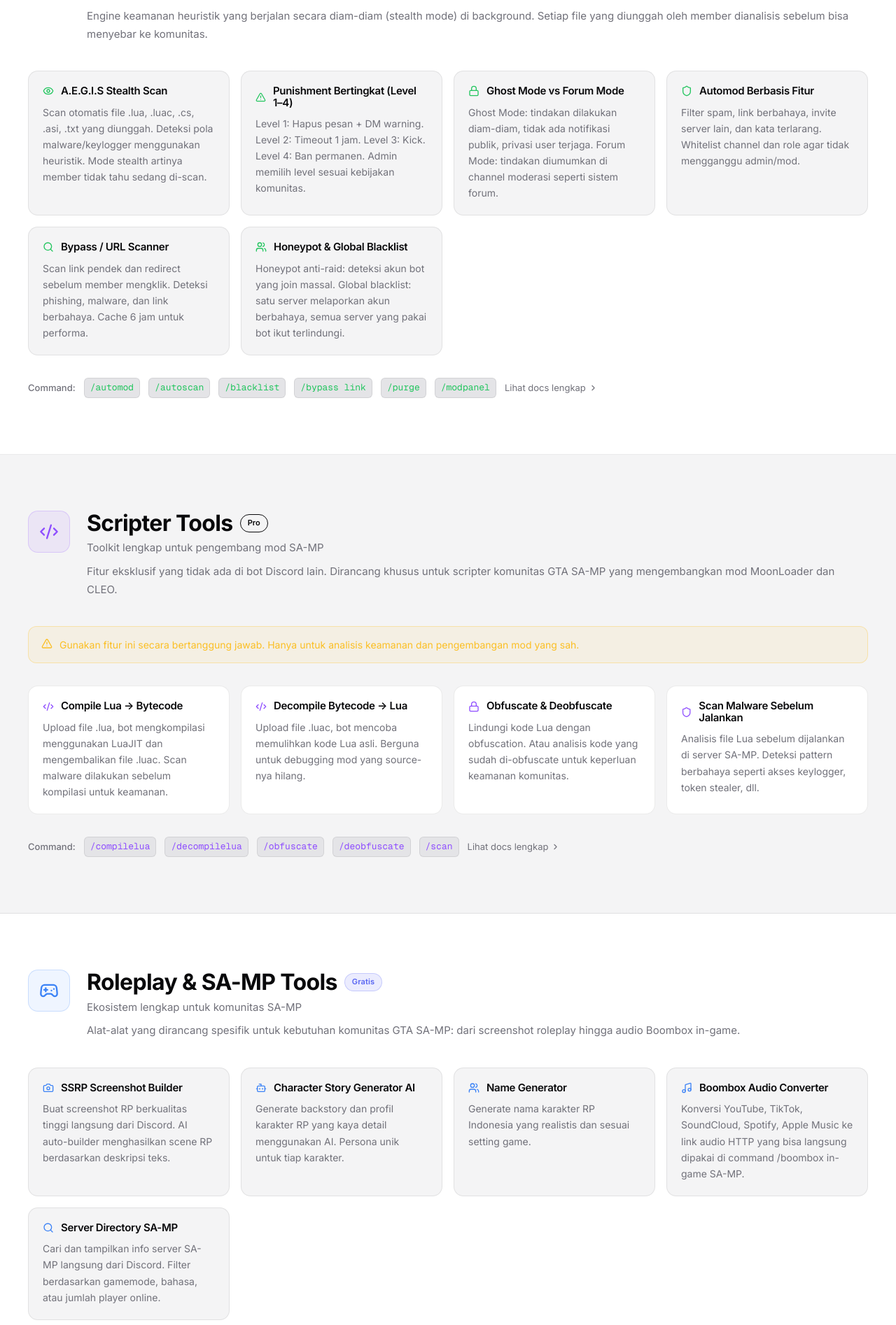
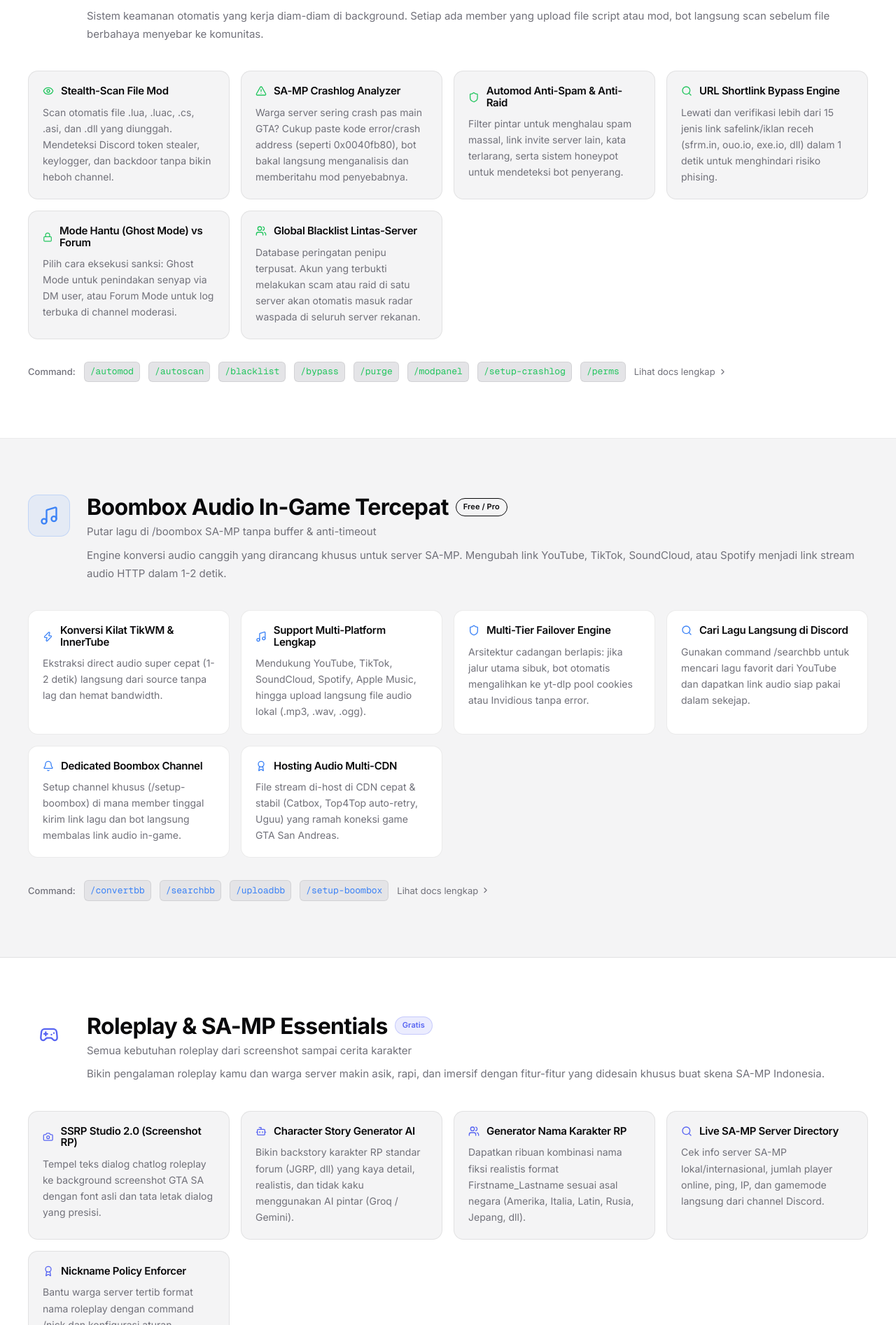
Before and after one commit to ReyyIchiro/web-usa-bot, a Next.js app: page /fitur in a window 1280 px wide. Shown: the part 626-2520 px from the top of the page at 70% size. Built offline with nearby package versions, Linux system fonts and the light colour scheme; what fumadocs-ui would draw is missing.

Commit message:
feat: perbarui katalog detail fitur dan perbandingan harga sesuai update bot

```diff
--- a/src/app/(marketing)/fitur/page.tsx
+++ b/src/app/(marketing)/fitur/page.tsx
@@ -18,224 +18,254 @@ const modules = [
     icon: Shield,
     color: "#22c55e",
     title: "Security & A.E.G.I.S SOC",
-    subtitle: "Keamanan kelas enterprise untuk komunitas Anda",
+    subtitle: "Jaga server dari virus mod, hacker, dan serbuan raid",
     description:
-      "Engine keamanan heuristik yang berjalan secara diam-diam (stealth mode) di background. Setiap file yang diunggah oleh member dianalisis sebelum bisa menyebar ke komunitas.",
+      "Sistem keamanan otomatis yang kerja diam-diam di background. Setiap ada member yang upload file script atau mod, bot langsung scan sebelum file berbahaya menyebar ke komunitas.",
     features: [
       {
         icon: Eye,
-        name: "A.E.G.I.S Stealth Scan",
-        desc: "Scan otomatis file .lua, .luac, .cs, .asi, .txt yang diunggah. Deteksi pola malware/keylogger menggunakan heuristik. Mode stealth artinya member tidak tahu sedang di-scan.",
+        name: "Stealth-Scan File Mod",
+        desc: "Scan otomatis file .lua, .luac, .cs, .asi, dan .dll yang diunggah. Mendeteksi Discord token stealer, keylogger, dan backdoor tanpa bikin heboh channel.",
       },
       {
         icon: AlertTriangle,
-        name: "Punishment Bertingkat (Level 1–4)",
-        desc: "Level 1: Hapus pesan + DM warning. Level 2: Timeout 1 jam. Level 3: Kick. Level 4: Ban permanen. Admin memilih level sesuai kebijakan komunitas.",
+        name: "SA-MP Crashlog Analyzer",
+        desc: "Warga server sering crash pas main GTA? Cukup paste kode error/crash address (seperti 0x0040fb80), bot bakal langsung menganalisis dan memberitahu mod penyebabnya.",
+      },
+      {
+        icon: Shield,
+        name: "Automod Anti-Spam & Anti-Raid",
+        desc: "Filter pintar untuk menghalau spam massal, link invite server lain, kata terlarang, serta sistem honeypot untuk mendeteksi bot penyerang.",
+      },
+      {
+        icon: Search,
+        name: "URL Shortlink Bypass Engine",
+        desc: "Lewati dan verifikasi lebih dari 15 jenis link safelink/iklan receh (sfrm.in, ouo.io, exe.io, dll) dalam 1 detik untuk menghindari risiko phising.",
       },
       {
         icon: Lock,
-        name: "Ghost Mode vs Forum Mode",
-        desc: "Ghost Mode: tindakan dilakukan diam-diam, tidak ada notifikasi publik, privasi user terjaga. Forum Mode: tindakan diumumkan di channel moderasi seperti sistem forum.",
+        name: "Mode Hantu (Ghost Mode) vs Forum",
+        desc: "Pilih cara eksekusi sanksi: Ghost Mode untuk penindakan senyap via DM user, atau Forum Mode untuk log terbuka di channel moderasi.",
+      },
+      {
+        icon: Users,
+        name: "Global Blacklist Lintas-Server",
+        desc: "Database peringatan penipu terpusat. Akun yang terbukti melakukan scam atau raid di satu server akan otomatis masuk radar waspada di seluruh server rekanan.",
+      },
+    ],
+    commands: ["/automod", "/autoscan", "/blacklist", "/bypass", "/purge", "/modpanel", "/setup-crashlog", "/perms"],
+    tier: "Pro",
+  },
+  {
+    id: "boombox",
+    icon: Music,
+    color: "#3b82f6",
+    title: "Boombox Audio In-Game Tercepat",
+    subtitle: "Putar lagu di /boombox SA-MP tanpa buffer & anti-timeout",
+    description:
+      "Engine konversi audio canggih yang dirancang khusus untuk server SA-MP. Mengubah link YouTube, TikTok, SoundCloud, atau Spotify menjadi link stream audio HTTP dalam 1-2 detik.",
+    features: [
+      {
+        icon: Zap,
+        name: "Konversi Kilat TikWM & InnerTube",
+        desc: "Ekstraksi direct audio super cepat (1-2 detik) langsung dari source tanpa lag dan hemat bandwidth.",
+      },
+      {
+        icon: Music,
+        name: "Support Multi-Platform Lengkap",
+        desc: "Mendukung YouTube, TikTok, SoundCloud, Spotify, Apple Music, hingga upload langsung file audio lokal (.mp3, .wav, .ogg).",
       },
       {
         icon: Shield,
-        name: "Automod Berbasis Fitur",
-        desc: "Filter spam, link berbahaya, invite server lain, dan kata terlarang. Whitelist channel dan role agar tidak mengganggu admin/mod.",
+        name: "Multi-Tier Failover Engine",
+        desc: "Arsitektur cadangan berlapis: jika jalur utama sibuk, bot otomatis mengalihkan ke yt-dlp pool cookies atau Invidious tanpa error.",
       },
       {
         icon: Search,
-        name: "Bypass / URL Scanner",
-        desc: "Scan link pendek dan redirect sebelum member mengklik. Deteksi phishing, malware, dan link berbahaya. Cache 6 jam untuk performa.",
+        name: "Cari Lagu Langsung di Discord",
+        desc: "Gunakan command /searchbb untuk mencari lagu favorit dari YouTube dan dapatkan link audio siap pakai dalam sekejap.",
       },
       {
-        icon: Users,
-        name: "Honeypot & Global Blacklist",
-        desc: "Honeypot anti-raid: deteksi akun bot yang join massal. Global blacklist: satu server melaporkan akun berbahaya, semua server yang pakai bot ikut terlindungi.",
+        icon: Bell,
+        name: "Dedicated Boombox Channel",
+        desc: "Setup channel khusus (/setup-boombox) di mana member tinggal kirim link lagu dan bot langsung membalas link audio in-game.",
+      },
+      {
+        icon: Award,
+        name: "Hosting Audio Multi-CDN",
+        desc: "File stream di-host di CDN cepat & stabil (Catbox, Top4Top auto-retry, Uguu) yang ramah koneksi game GTA San Andreas.",
       },
     ],
-    commands: ["/automod", "/autoscan", "/blacklist", "/bypass link", "/purge", "/modpanel"],
-    tier: "Pro",
-  },
-  {
-    id: "scripter",
-    icon: Code2,
-    color: "#8e4dff",
-    title: "Scripter Tools",
-    subtitle: "Toolkit lengkap untuk pengembang mod SA-MP",
-    description:
-      "Fitur eksklusif yang tidak ada di bot Discord lain. Dirancang khusus untuk scripter komunitas GTA SA-MP yang mengembangkan mod MoonLoader dan CLEO.",
-    features: [
-      {
-        icon: Code2,
-        name: "Compile Lua → Bytecode",
-        desc: "Upload file .lua, bot mengkompilasi menggunakan LuaJIT dan mengembalikan file .luac. Scan malware dilakukan sebelum kompilasi untuk keamanan.",
-      },
-      {
-        icon: Code2,
-        name: "Decompile Bytecode → Lua",
-        desc: "Upload file .luac, bot mencoba memulihkan kode Lua asli. Berguna untuk debugging mod yang source-nya hilang.",
-      },
-      {
-        icon: Lock,
-        name: "Obfuscate & Deobfuscate",
-        desc: "Lindungi kode Lua dengan obfuscation. Atau analisis kode yang sudah di-obfuscate untuk keperluan keamanan komunitas.",
-      },
-      {
-        icon: Shield,
-        name: "Scan Malware Sebelum Jalankan",
-        desc: "Analisis file Lua sebelum dijalankan di server SA-MP. Deteksi pattern berbahaya seperti akses keylogger, token stealer, dll.",
-      },
-    ],
-    commands: ["/compilelua", "/decompilelua", "/obfuscate", "/deobfuscate", "/scan"],
-    tier: "Pro",
-    warning: "Gunakan fitur ini secara bertanggung jawab. Hanya untuk analisis keamanan dan pengembangan mod yang sah.",
+    commands: ["/convertbb", "/searchbb", "/uploadbb", "/setup-boombox"],
+    tier: "Free / Pro",
   },
   {
     id: "roleplay",
     icon: Gamepad2,
-    color: "#3b82f6",
-    title: "Roleplay & SA-MP Tools",
-    subtitle: "Ekosistem lengkap untuk komunitas SA-MP",
+    color: "var(--accent)",
+    title: "Roleplay & SA-MP Essentials",
+    subtitle: "Semua kebutuhan roleplay dari screenshot sampai cerita karakter",
     description:
-      "Alat-alat yang dirancang spesifik untuk kebutuhan komunitas GTA SA-MP: dari screenshot roleplay hingga audio Boombox in-game.",
+      "Bikin pengalaman roleplay kamu dan warga server makin asik, rapi, dan imersif dengan fitur-fitur yang didesain khusus buat skena SA-MP Indonesia.",
     features: [
       {
         icon: Camera,
-        name: "SSRP Screenshot Builder",
-        desc: "Buat screenshot RP berkualitas tinggi langsung dari Discord. AI auto-builder menghasilkan scene RP berdasarkan deskripsi teks.",
+        name: "SSRP Studio 2.0 (Screenshot RP)",
+        desc: "Tempel teks dialog chatlog roleplay ke background screenshot GTA SA dengan font asli dan tata letak dialog yang presisi.",
       },
       {
         icon: Bot,
         name: "Character Story Generator AI",
-        desc: "Generate backstory dan profil karakter RP yang kaya detail menggunakan AI. Persona unik untuk tiap karakter.",
+        desc: "Bikin backstory karakter RP standar forum (JGRP, dll) yang kaya detail, realistis, dan tidak kaku menggunakan AI pintar (Groq / Gemini).",
       },
       {
         icon: Users,
-        name: "Name Generator",
-        desc: "Generate nama karakter RP Indonesia yang realistis dan sesuai setting game.",
-      },
-      {
-        icon: Music,
-        name: "Boombox Audio Converter",
-        desc: "Konversi YouTube, TikTok, SoundCloud, Spotify, Apple Music ke link audio HTTP yang bisa langsung dipakai di command /boombox in-game SA-MP.",
+        name: "Generator Nama Karakter RP",
+        desc: "Dapatkan ribuan kombinasi nama fiksi realistis format Firstname_Lastname sesuai asal negara (Amerika, Italia, Latin, Rusia, Jepang, dll).",
       },
       {
         icon: Search,
-        name: "Server Directory SA-MP",
-        desc: "Cari dan tampilkan info server SA-MP langsung dari Discord. Filter berdasarkan gamemode, bahasa, atau jumlah player online.",
+        name: "Live SA-MP Server Directory",
+        desc: "Cek info server SA-MP lokal/internasional, jumlah player online, ping, IP, dan gamemode langsung dari channel Discord.",
+      },
+      {
+        icon: Award,
+        name: "Nickname Policy Enforcer",
+        desc: "Bantu warga server tertib format nama roleplay dengan command /nick dan konfigurasi aturan penamaan otomatis via /nickconfig.",
       },
     ],
-    commands: ["/ssrp", "/namegen", "/convertbb", "/searchbb", "/uploadbb", "/serverdirectory"],
+    commands: ["/ssrp", "/createcs", "/namegen", "/serverinfo", "/serverdirectory", "/nick", "/setup-ssrp", "/setup-cs"],
     tier: "Free",
   },
   {
     id: "marketplace",
     icon: ShoppingBag,
-    color: "#d4af37",
-    title: "RTM Marketplace & Ekonomi",
-    subtitle: "Ekosistem transaksi aman dengan anonimitas penuh",
+    color: "#f59e0b",
+    title: "RTM Marketplace & Rekber QRIS",
+    subtitle: "Pasar jual-beli in-game aman dengan privasi maksimal",
     description:
-      "Platform jual-beli anonim terintegrasi langsung di Discord. Identitas penjual dan pembeli terlindungi, dengan sistem rekber resmi untuk keamanan transaksi.",
+      "Mau jual-beli item in-game, kendaraan, atau jasa antar player? Marketplace RTM hadir dengan sistem anonim dan jasa rekber terintegrasi agar transaksi bebas scammer.",
     features: [
       {
         icon: Lock,
-        name: "Anonimitas Berlapis",
-        desc: "Identitas penjual dan pembeli tidak pernah dipublikasikan. Interaksi dilakukan melalui sistem bot tanpa mengekspos ID Discord.",
+        name: "Privasi & Anonimitas Terjaga",
+        desc: "Identitas asli penjual dan pembeli dirahasiakan dengan alias acak. Nomor WhatsApp diverifikasi dengan enkripsi SHA-256 yang aman.",
       },
       {
-        icon: Shield,
-        name: "Rekber / Escrow Resmi",
-        desc: "Dana ditahan oleh sistem escrow sampai pembeli konfirmasi penerimaan barang. Admin dapat memediasi sengketa.",
+        icon: Ticket,
+        name: "Tiket Rekber (Escrow) Otomatis",
+        desc: "Begitu ada kesepakatan, bot langsung membuatkan room tiket privat khusus penjual, pembeli, dan admin middleman.",
+      },
+      {
+        icon: Award,
+        name: "Integrasi QRIS & Kalkulator Fee",
+        desc: "Hitung pembagian fee secara transparan dan kirim gambar QRIS pembayaran langsung di dalam tiket transaksi.",
+      },
+      {
+        icon: Bell,
+        name: "Watchlist Keyword Alert",
+        desc: "Pasang kata kunci barang incaran kamu. Begitu ada yang posting jual barang tersebut, kamu langsung menerima notifikasi DM.",
+      },
+      {
+        icon: BarChart,
+        name: "Sistem Reputasi & Trust Score",
+        desc: "Rating dan ulasan otomatis setelah transaksi selesai untuk membangun reputasi trader tepercaya di server.",
       },
       {
         icon: Eye,
-        name: "Reveal Identity (Admin Only)",
-        desc: "Tool khusus admin untuk mengungkap identitas dalam investigasi sengketa/penipuan. Setiap akses dicatat dalam audit log.",
-      },
-      {
-        icon: Award,
-        name: "Sistem Reputasi",
-        desc: "Rating dan review setelah transaksi selesai. Reputasi penjual terlihat tanpa mengekspos identitas asli.",
-      },
-      {
-        icon: BarChart,
-        name: "Leveling & Economy Hub",
-        desc: "Sistem XP, rank, dan economy server. Minigame (word chain, dll), hadiah level-up, leaderboard komunitas.",
+        name: "Admin Audit & Reveal Identity",
+        desc: "Tool khusus admin server (/rtm-admin) untuk mengaudit transaksi, menyelesaikan sengketa, dan mengungkap identitas penipu.",
       },
     ],
-    commands: ["/rtm", "/reputasi", "/rtmAdmin"],
+    commands: ["/rtm", "/reputasi", "/rtm-admin", "/ticket-config"],
     tier: "Pro",
   },
   {
     id: "engagement",
-    icon: Zap,
+    icon: Users,
     color: "#f97316",
-    title: "Engagement & Utilitas",
-    subtitle: "Semua yang dibutuhkan untuk komunitas aktif",
+    title: "Terminal Mabar & Fitur Komunitas",
+    subtitle: "Nongkrong makin seru dengan party mabar, TikTok, dan game",
     description:
-      "Puluhan fitur engagement untuk menjaga komunitas tetap aktif: dari giveaway hingga notifikasi TikTok live secara real-time.",
+      "Koleksi fitur interaktif untuk membuat warga server betah mengobrol, mabar bareng, dan selalu update dengan aktivitas komunitas.",
     features: [
       {
+        icon: Users,
+        name: "Terminal Mabar (/party)",
+        desc: "Buat lobby party mabar untuk faction, patroli SAPD, heist, atau event dengan tombol Join/Leave interaktif dan auto-cleanup.",
+      },
+      {
+        icon: Bell,
+        name: "Notifikasi TikTok Live & Video",
+        desc: "Notifikasi otomatis saat kreator komunitas mulai siaran langsung atau upload video baru via Cloudflare edge worker (tanpa delay).",
+      },
+      {
         icon: Award,
-        name: "Giveaway & Poll",
-        desc: "Buat giveaway dengan durasi custom, multiple winners, dan requirement peran. Poll interaktif dengan multiple choice.",
+        name: "Server Booster Reward Banner",
+        desc: "Kirim ucapan terima kasih otomatis dengan banner kustom dan assign role khusus saat ada member yang boost server kamu.",
+      },
+      {
+        icon: Zap,
+        name: "Minigames & Last Man Standing (LMS)",
+        desc: "Event tebak-tebakan seru dan game bertahan hidup interaktif langsung di channel chat untuk meramaikan suasana.",
+      },
+      {
+        icon: BarChart,
+        name: "Leveling XP & Leaderboard Ringan",
+        desc: "Sistem XP chat berbasis cache dan tersinkronisasi database Supabase secara berkala sehingga bebas lag.",
       },
       {
         icon: Ticket,
-        name: "Ticket Support",
-        desc: "Sistem ticket dengan kategori, assignment ke staff, dan transcript HTML otomatis yang tersimpan setelah ticket ditutup.",
-      },
-      {
-        icon: Bell,
-        name: "TikTok Live & Video Notify",
-        desc: "Event-driven via Supabase Realtime. Notifikasi otomatis ke channel Discord saat akun TikTok yang di-track mulai live atau upload video baru.",
-      },
-      {
-        icon: Users,
-        name: "Party Matching (LFG)",
-        desc: "Buat atau cari party untuk berbagai game. Mode publik, approval, atau password. Filter berdasarkan game, tag, dan kapasitas.",
-      },
-      {
-        icon: Zap,
-        name: "Embed Builder & Panel",
-        desc: "Buat embed custom yang indah, dropdown role menu interaktif, panel info server yang selalu update.",
-      },
-      {
-        icon: Bell,
-        name: "Auto-thread & Sticky Message",
-        desc: "Buat thread otomatis di setiap pesan baru di channel tertentu. Sticky message yang selalu ada di atas daftar pesan.",
+        name: "Giveaway, Poll & Kotak Saran",
+        desc: "Buat undian berhadiah dengan syarat role, polling suara interaktif, dan kotak saran (/suggest) dengan sistem upvote/downvote.",
       },
     ],
-    commands: ["/giveaway", "/poll", "/suggest", "/sticky", "/embed", "/party create", "/party list", "/tiktok", "/rolemenu"],
+    commands: ["/party", "/tiktok", "/setup-booster", "/giveaway", "/poll", "/suggest", "/sticky", "/leveling-hub", "/start-game", "/lms", "/rolemenu"],
     tier: "Free",
   },
   {
-    id: "ai",
-    icon: Bot,
+    id: "scripter",
+    icon: Code2,
     color: "#a855f7",
-    title: "AI per Server",
-    subtitle: "Kecerdasan buatan yang bisa dikustomisasi",
+    title: "Scripter & Dev Tools",
+    subtitle: "Toolkit andalan scripter MoonLoader, CLEO, dan SA-MP",
     description:
-      "Setiap server bisa memiliki AI dengan persona dan knowledge base sendiri. Bukan chatbot generik - AI yang benar-benar kenal komunitas Anda.",
+      "Fitur eksklusif untuk para pengembang mod dan scripter komunitas GTA SA-MP. Permudah proses compile, proteksi kode dari pembajak, dan audit keamanan script kamu.",
     features: [
       {
-        icon: Bot,
-        name: "AI Chat Custom",
-        desc: "Model AI dengan persona yang bisa dikonfigurasi per server. Tambahkan knowledge base khusus: aturan server, info komunitas, FAQ.",
+        icon: Code2,
+        name: "Compile Lua → Bytecode (.luac)",
+        desc: "Kompilasi script Lua menggunakan LuaJIT langsung dari Discord tanpa perlu membuka software eksternal.",
       },
       {
-        icon: Camera,
-        name: "SSRP Auto-Builder AI",
-        desc: "Deskripsikan scene RP dalam bahasa natural, AI secara otomatis membangun dan merender screenshot SSRP.",
+        icon: Code2,
+        name: "Decompile Bytecode (.luac)",
+        desc: "Kembalikan file bytecode menjadi source code yang bisa dibaca untuk mempermudah debugging mod lawas.",
       },
       {
-        icon: Users,
-        name: "Character Story AI",
-        desc: "Generate backstory karakter RP yang detail dan konsisten. Termasuk kepribadian, sejarah, dan motivasi karakter.",
+        icon: Lock,
+        name: "Obfuscate Proteksi Script",
+        desc: "Lindungi hasil karya kamu dengan mengacak string dan variabel script agar tidak mudah dicuri orang lain.",
+      },
+      {
+        icon: Search,
+        name: "Deobfuscate & Code Beautifier",
+        desc: "Rapikan susunan kode yang berantakan dan bersihkan format hex escape untuk kebutuhan inspeksi keamanan.",
+      },
+      {
+        icon: Shield,
+        name: "Scan File Mod Instan (/scan)",
+        desc: "Upload file mod (.lua, .cs, .asi, .dll), bot bakal memeriksa apakah terdapat signature malware atau script berbahaya di dalamnya.",
+      },
+      {
+        icon: Award,
+        name: "Database Malware Komunitas",
+        desc: "Database pola virus mod dan hash signature (/malwaredb) yang terus diperbarui oleh staff untuk melindungi ekosistem.",
       },
     ],
-    commands: ["/aimodel", "/ssrp auto", "/namegen", "/createcs"],
+    commands: ["/compilelua", "/decompilelua", "/obfuscate", "/deobfuscate", "/scan", "/malwaredb"],
     tier: "Pro",
+    warning: "Gunakan fitur ini secara bijak untuk pengembangan mod yang legal dan menjaga keamanan komunitas SA-MP.",
   },
 ];
 
```
Also changed, not shown: src/app/(marketing)/harga/page.tsx (+57 -57 lines).
